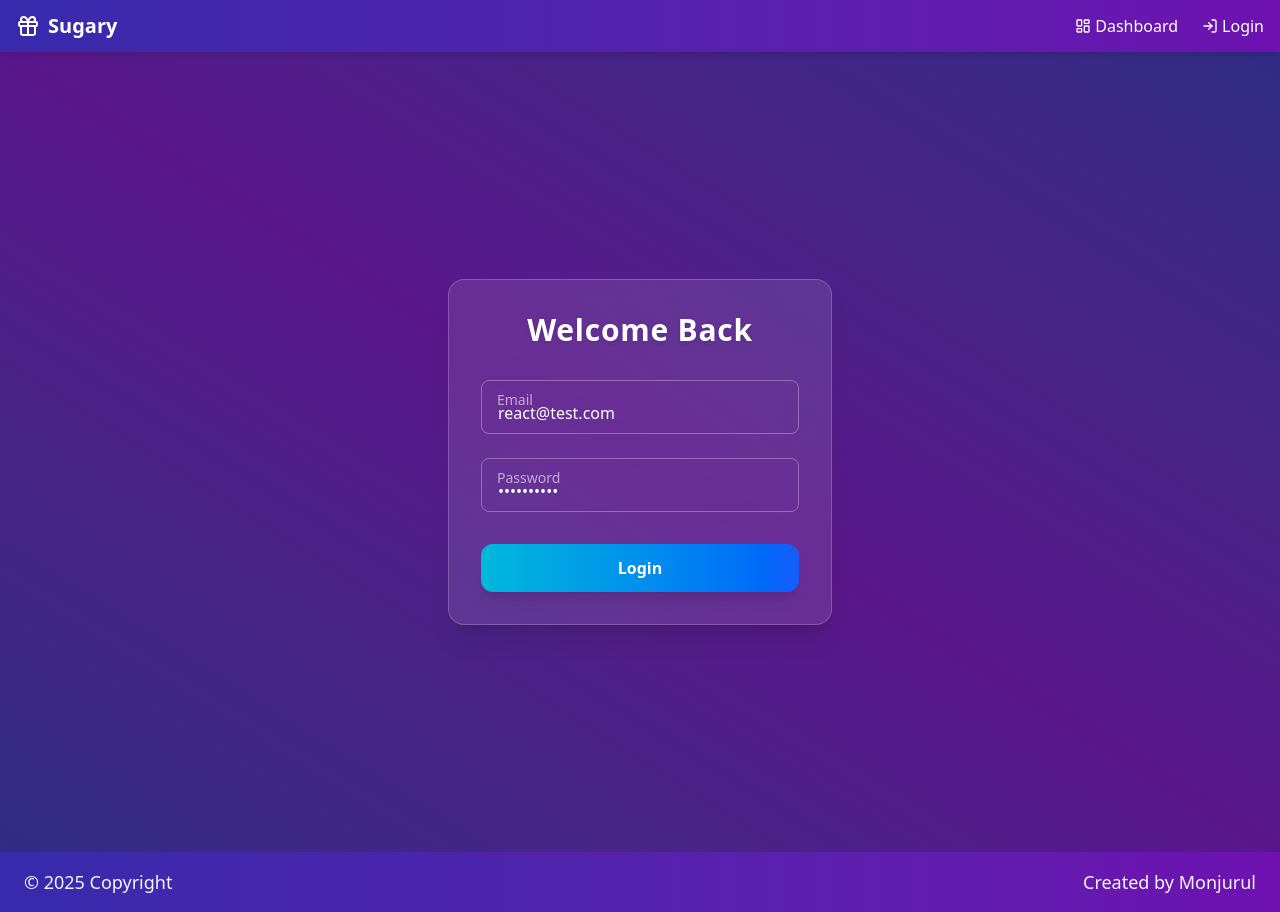
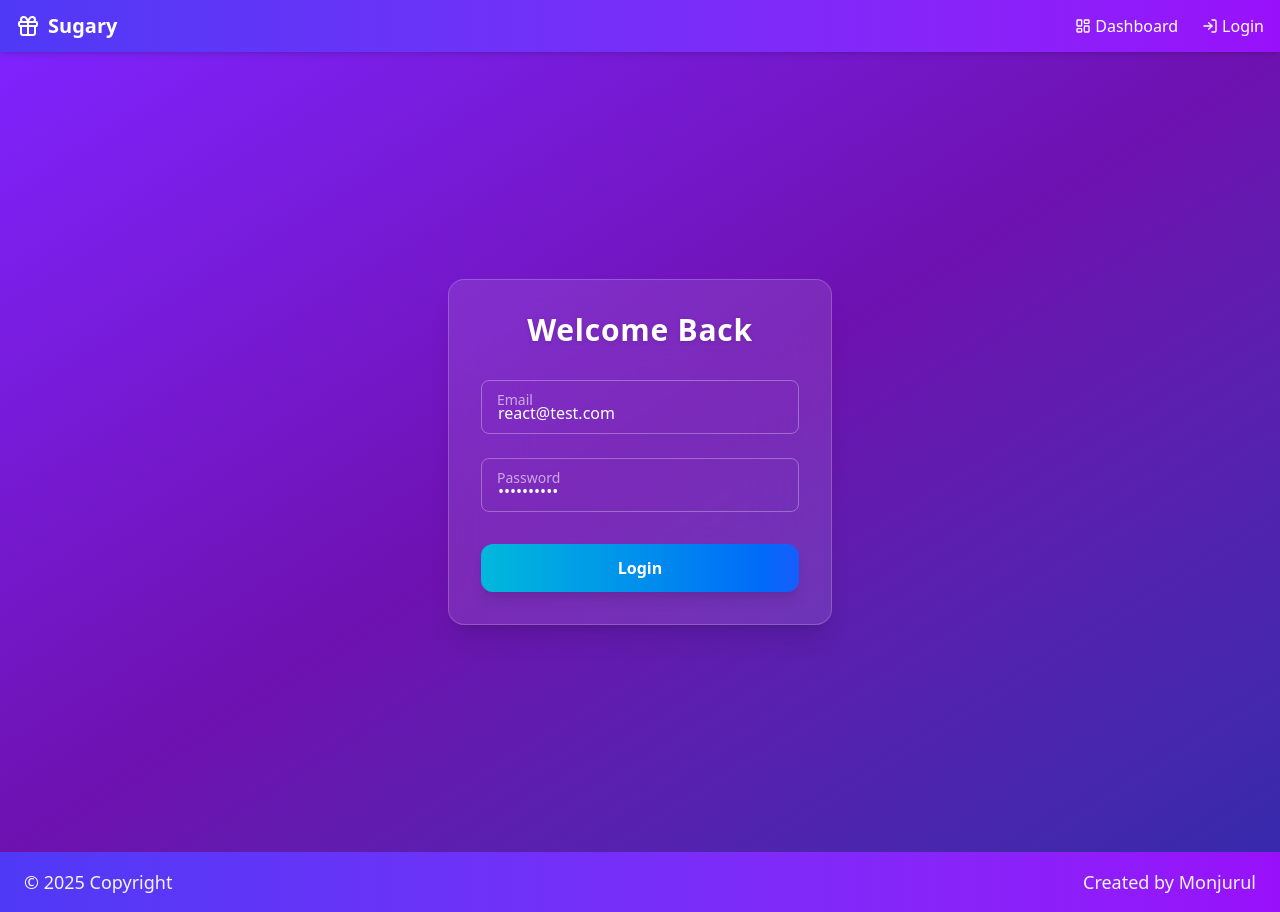
Before and after one commit to Monjurul-190629/sugary-react-recruitment, a React (Vite) app: page /Login in a window 1280 px wide. Built offline with nearby package versions, Linux system fonts and the light colour scheme.

Commit message:
some updates are done

```diff
--- a/src/Component/Shared/Footer.jsx
+++ b/src/Component/Shared/Footer.jsx
@@ -2,7 +2,7 @@ const Footer = () => {
     const year = new Date().getFullYear();
 
     return (
-        <footer className="w-full bg-gradient-to-r from-indigo-800 to-purple-800 py-4 px-6 flex flex-col text-lg sm:flex-row justify-between items-center  text-gray-100 bg">
+        <footer className="w-full bg-gradient-to-r from-indigo-600 to-purple-600 py-4 px-6 flex flex-col text-lg sm:flex-row justify-between items-center  text-gray-100 bg">
             <div>© {year} Copyright</div>
             <div className="mt-2 sm:mt-0 ">Created by <span className="font-medium">Monjurul</span></div>
         </footer>
--- a/src/Component/Shared/Navbar.jsx
+++ b/src/Component/Shared/Navbar.jsx
@@ -19,7 +19,7 @@ const Navbar = () => {
     };
 
     return (
-        <header className="bg-gradient-to-r from-indigo-800 to-purple-800 shadow-md sticky top-0 z-50 w-full">
+        <header className="bg-gradient-to-r from-indigo-600 to-purple-600 shadow-md sticky top-0 z-50 w-full">
             <div className="max-w-7xl mx-auto px-4 py-3 flex justify-between items-center text-white">
                 {/* Logo */}
                 <div className="flex items-center gap-2">
--- a/src/pages/Dashboard.jsx
+++ b/src/pages/Dashboard.jsx
@@ -61,7 +61,7 @@ const Dashboard = () => {
           page.Materials.map((item) => (
             <div
               key={item.Id}
-              className="group relative p-6 bg-white/10 backdrop-blur-2xl border border-white/30 rounded-3xl shadow-2xl hover:shadow-yellow-400/40 transform hover:scale-[1.02] transition-all duration-500 overflow-hidden"
+              className="group relative p-6  backdrop-blur-2xl border border-white/30 rounded-3xl shadow-2xl hover:shadow-yellow-400/40 transform hover:scale-[1.02] transition-all duration-500 overflow-hidden"
             >
               {/* Decorative Border */}
               <div className="absolute inset-0 rounded-3xl border border-transparent group-hover:border-yellow-400/50 transition duration-500 pointer-events-none" />
--- a/src/pages/LoginPage.jsx
+++ b/src/pages/LoginPage.jsx
@@ -36,10 +36,10 @@ const Login = () => {
     };
 
     return (
-        <div className="min-h-screen flex items-center justify-center bg-gradient-to-tr from-indigo-900 via-purple-900 to-indigo-900 px-4">
+        <div className="min-h-screen flex items-center justify-center bg-gradient-to-br from-violet-600 via-purple-800 to-indigo-800   px-4">
             <form
                 onSubmit={handleSubmit}
-    className="relative bg-white/10 backdrop-blur-xl text-white rounded-2xl p-8 shadow-xl w-full max-w-sm border border-white/20"
+                className="relative bg-white/10 backdrop-blur-2xl text-white rounded-2xl p-8 shadow-xl w-full max-w-sm border border-white/20"
             >
                 <h2 className="text-3xl font-bold mb-8 text-center tracking-wide drop-shadow-sm">
                     Welcome Back
```
Lines whose indentation alone changed are shown as unchanged.
